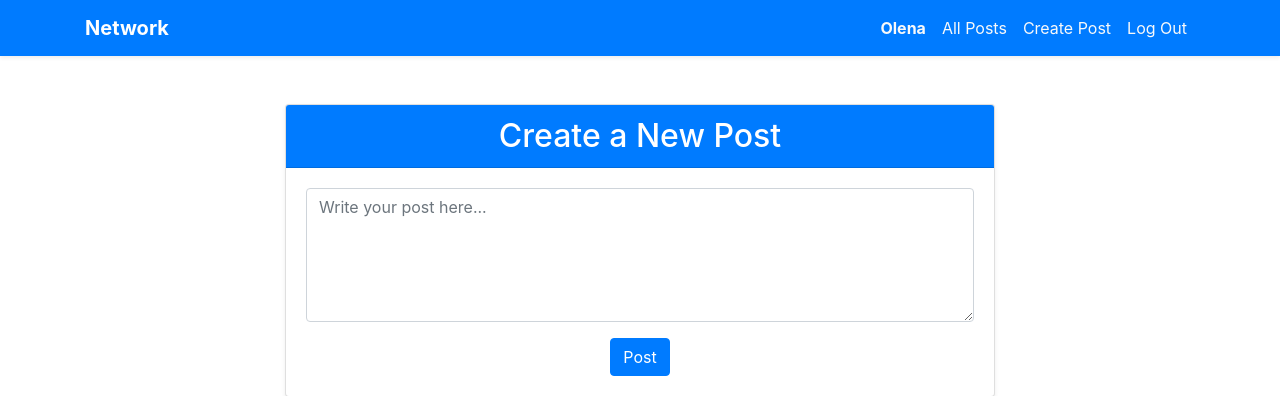
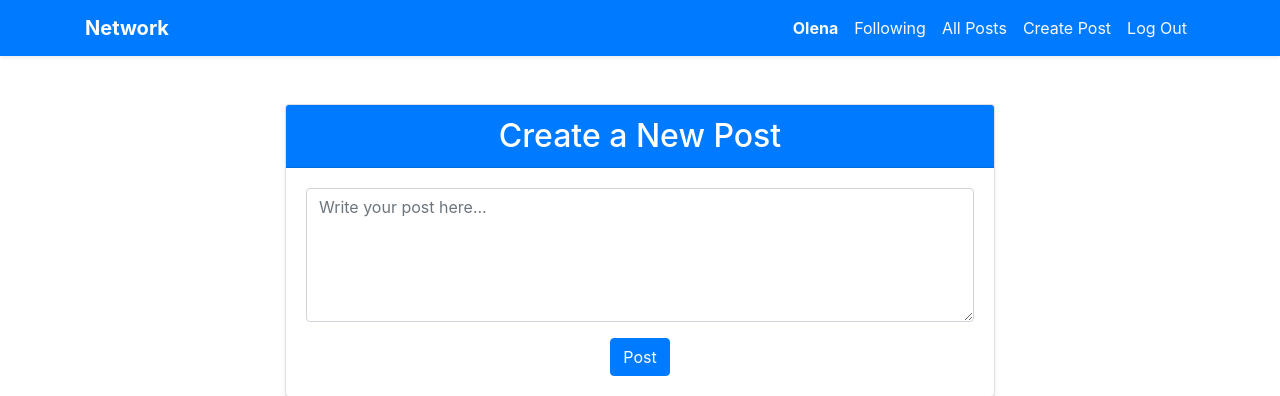
Before and after one commit to OlenaBoichenko/network, a Django app: page /create in a window 1280 px wide. Shown: the top 396 px of the page. Run offline with Django 3.2, Linux system fonts and the light colour scheme; a user stored in the database is signed in; some libraries are stand-ins or nearby versions.

Commit message:
add Following link

```diff
--- a/network/templates/network/layout.html
+++ b/network/templates/network/layout.html
@@ -9,6 +9,7 @@
         <link rel="stylesheet" href="https://cdnjs.cloudflare.com/ajax/libs/font-awesome/4.7.0/css/font-awesome.min.css">
     </head>
     <body>
+
         <nav class="navbar navbar-expand-lg navbar-dark bg-primary shadow-sm">
             <div class="container">
                 <a class="navbar-brand font-weight-bold" href="{% url 'index' %}">Network</a>
@@ -22,6 +23,9 @@
                                 <a class="nav-link text-light" href="{% url 'profile' user.id %}">
                                     <strong>{{ user.username }}</strong>
                                 </a>
+                            </li>
+                            <li class="nav-item">
+                                <a class="nav-link text-light" href="{% url 'following_posts' %}">Following</a> <!-- Добавили ссылку "Following" -->
                             </li>
                         {% endif %}
                         <li class="nav-item">
@@ -52,7 +56,8 @@
             {% endblock %}
         </div>
 
-        <script src="https://code.jquery.com/jquery-3.4.1.slim.min.js" crossorigin="anonymous"></script>
-        <script src="https://cdn.jsdelivr.net/npm/popper.js@1.16.0/dist/umd/popper.min.js"  crossorigin="anonymous"></script>
+        <script src="https://code.jquery.com/jquery-3.4.1.min.js" crossorigin="anonymous"></script>
+        <script src="https://cdn.jsdelivr.net/npm/popper.js@1.16.0/dist/umd/popper.min.js" crossorigin="anonymous"></script>
+        <script src="https://stackpath.bootstrapcdn.com/bootstrap/4.4.1/js/bootstrap.min.js"  crossorigin="anonymous"></script>
     </body>
 </html>
--- a/network/urls.py
+++ b/network/urls.py
@@ -14,4 +14,5 @@ urlpatterns = [
     path("like_post/<int:post_id>", views.like_post, name="like_post"),
     path("profile/<int:user_id>", views.profile, name="profile"),
     path("follow/<int:user_id>", views.follow_user, name="follow_user"),
+    path("following", views.following_posts, name="following_posts"),
 ]
--- a/network/views.py
+++ b/network/views.py
@@ -185,3 +185,17 @@ def follow_user(request, user_id):
         return JsonResponse({"message": "Action successful."}, status=200)
 
     return JsonResponse({"error": "Invalid request method."}, status=400)
+
+@login_required
+def following_posts(request):
+
+    following_users = request.user.following.values_list('followed_user', flat=True)
+
+    posts = Post.objects.filter(user__in=following_users).order_by('-timestamp')
+
+    liked_posts = [post.id for post in posts if post.likes.filter(user=request.user).exists()]
+
+    return render(request, "network/index.html", {
+        "posts": posts,
+        "liked_posts": liked_posts,
+    })
```
Also changed, not shown: db.sqlite3.
